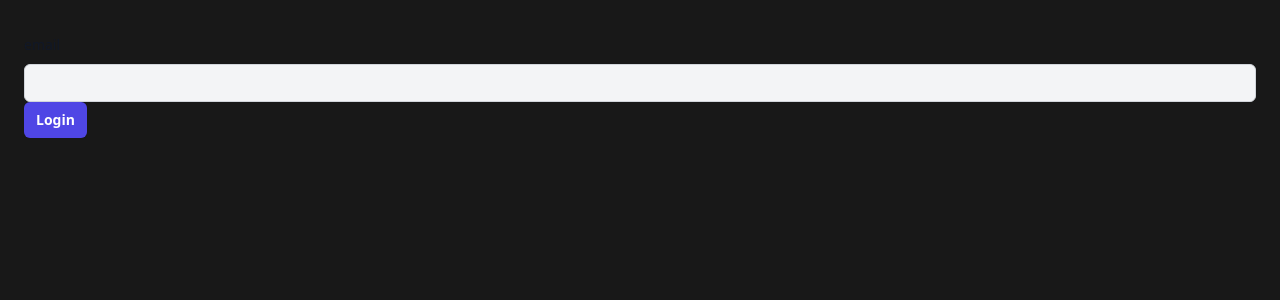
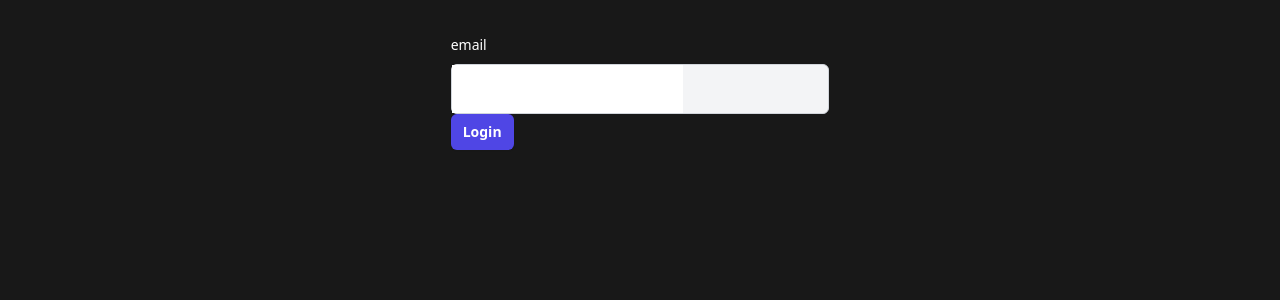
Before and after one commit to kettei-sproutty/scuderia-fe, a Next.js app: page /auth in a window 1280 px wide. Shown: the top 300 px of the page. Built offline with nearby package versions, Linux system fonts and the light colour scheme.

Commit message:
chore: WIP redirect

```diff
--- a/app/auth/callback/route.ts
+++ b/app/auth/callback/route.ts
@@ -13,7 +13,7 @@ const handler = async (request: Request) => {
     await supabase.auth.exchangeCodeForSession(code);
   }
 
-  return NextResponse.redirect(requestUrl.origin);
+  return NextResponse.redirect(new URL("/coming-soon", requestUrl.origin));
 };
 
 export { handler as GET };
--- a/app/auth/page.tsx
+++ b/app/auth/page.tsx
@@ -9,15 +9,15 @@ const LoginPage = () => {
     "use server";
     const email = formData.get("email");
     if (!email) throw new Error("Email is required");
-    if (!email.toString().endsWith("@accenture.com"))
-      throw new Error("Email must be an Accenture email");
+    // if (!email.toString().endsWith("@accenture.com"))
+    //   throw new Error("Email must be an Accenture email");
 
     const supabase = createServerActionClient({ cookies });
     await supabase.auth.signInWithOtp({
       email: email.toString(),
       options: {
         shouldCreateUser: true,
-        emailRedirectTo: "http://localhost:3000/auth/callback",
+        emailRedirectTo: "https:://www.scuderia-fe.com/auth/callback",
       },
     });
 
@@ -27,8 +27,9 @@ const LoginPage = () => {
   };
 
   return (
-    <form action={loginAction}>
-      <Input required type="email" name="email" label="email" />
+    <form action={loginAction} className={"m-auto h-44 w-1/3 rounded px-4 "}>
+      <Input required type="email" name="email" label="email" className={" h-12 text-gray-900 "} />
+
       <Button type="submit">Login</Button>
     </form>
   );
--- a/components/input.tsx
+++ b/components/input.tsx
@@ -9,14 +9,14 @@ const Input = ({ label, ...props }: InputProps) => {
     <div>
       <label
         htmlFor={props.id}
-        className={"text-sm font-medium text-gray-900 focus-within:bg-indigo-600"}
+        className={"text-sm font-medium  text-white focus-within:bg-indigo-600"}
       >
         {label}
       </label>
       <div className={"mt-2"}>
         <div className="mt-2 flex items-center rounded-md border border-gray-300 bg-gray-100">
           <input
-            className={` flex flex-1  border-0 bg-transparent px-1 py-1.5 text-gray-900 placeholder:text-gray-400 focus:ring-0`}
+            className={`flex w-full  border-0 bg-gray-600 px-1 py-1.5 text-gray-900 placeholder:text-gray-400 focus:ring-0`}
             {...props}
           />
         </div>
--- a/middleware.ts
+++ b/middleware.ts
@@ -9,7 +9,7 @@ export const middleware = async (req: NextRequest) => {
   const { data } = await supabase.auth.getSession();
 
   if (!data.session) {
-    return NextResponse.redirect(new URL("/auth", req.url));
+    return NextResponse.redirect(new URL("/coming-soon", req.url));
   }
 
   const user = await supabase.auth.getUser();
```
